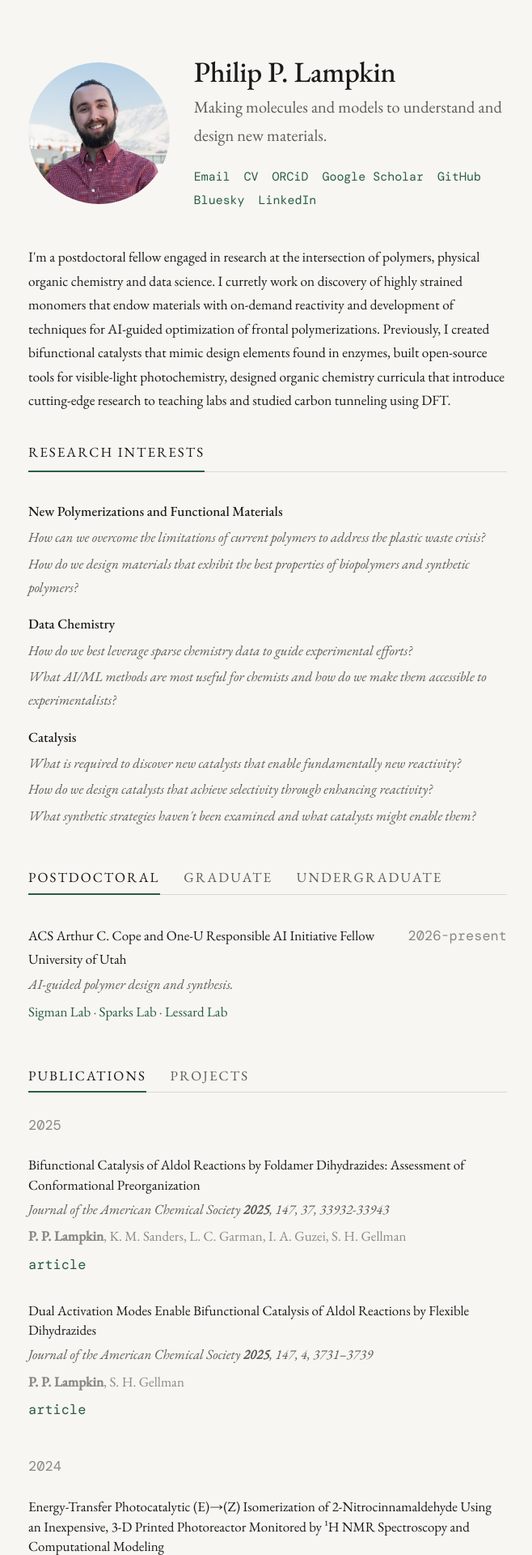
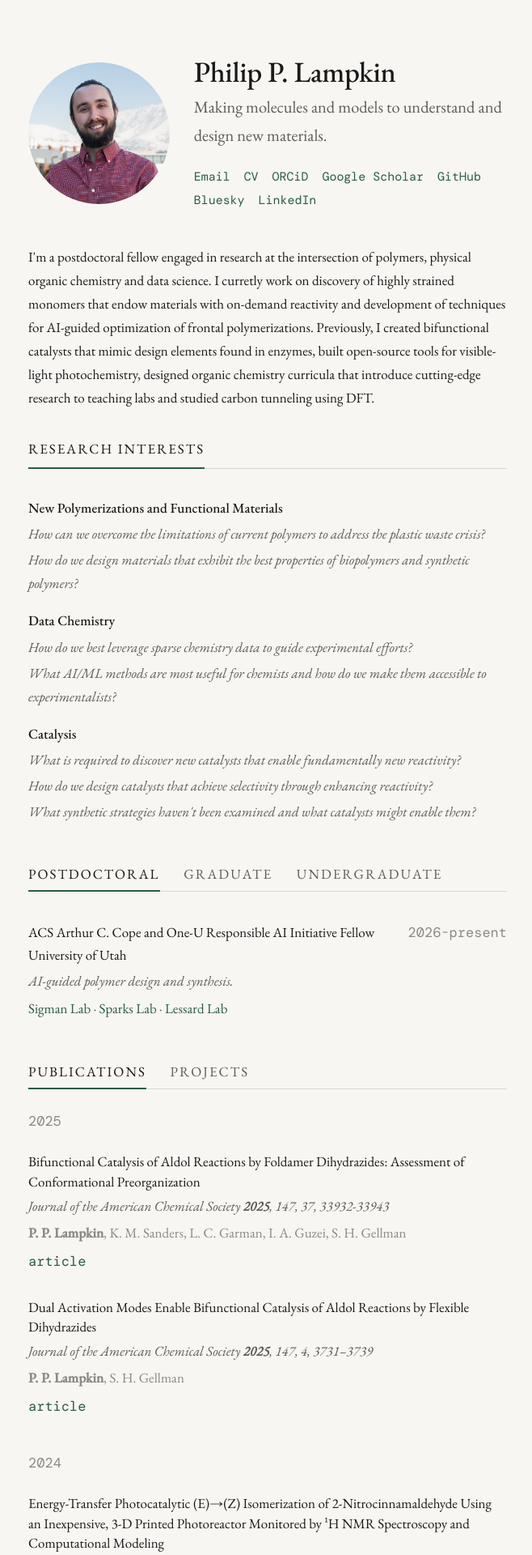
Before and after one commit to plampkin/plampkin.github.io, a Jekyll site: the page built from index.html, in a window 1280 px wide. Shown: the top 1920 px of the page at 81% size, without its empty margins (309-967 px from the left). Built offline with Jekyll 4.4.1, drawn with Linux system fonts in a browser that asks for light colours.

Commit message:
fixed font sizes

```diff
--- a/assets/css/style.css
+++ b/assets/css/style.css
@@ -104,7 +104,7 @@ header {
 }
 
 .bio {
-  font-size: 1.02rem;
+  font-size: 1rem;
   color: var(--text);
   margin-bottom: 2rem;
 }
```
